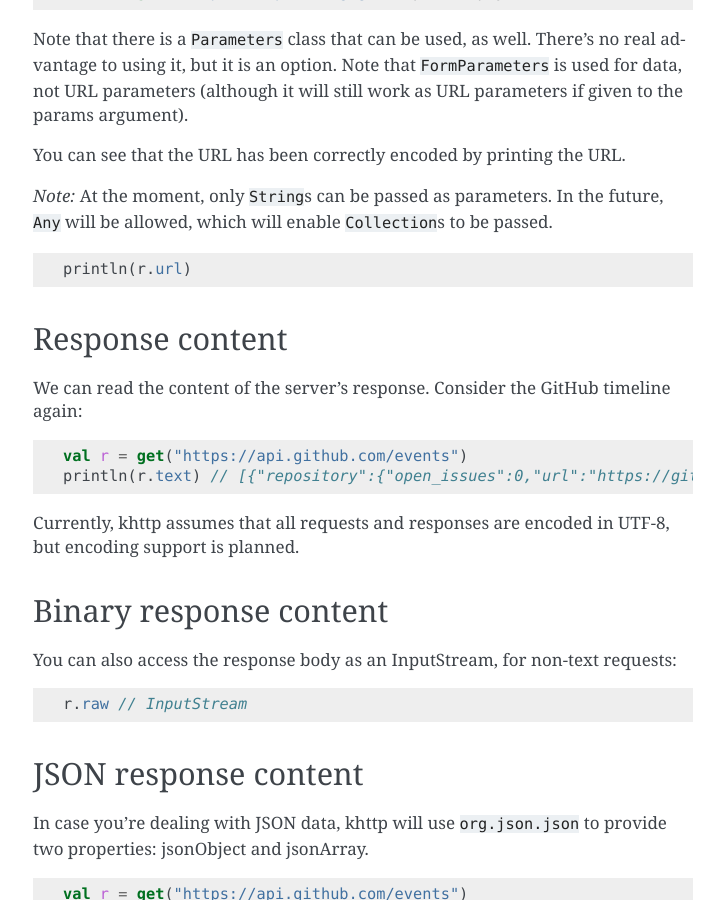
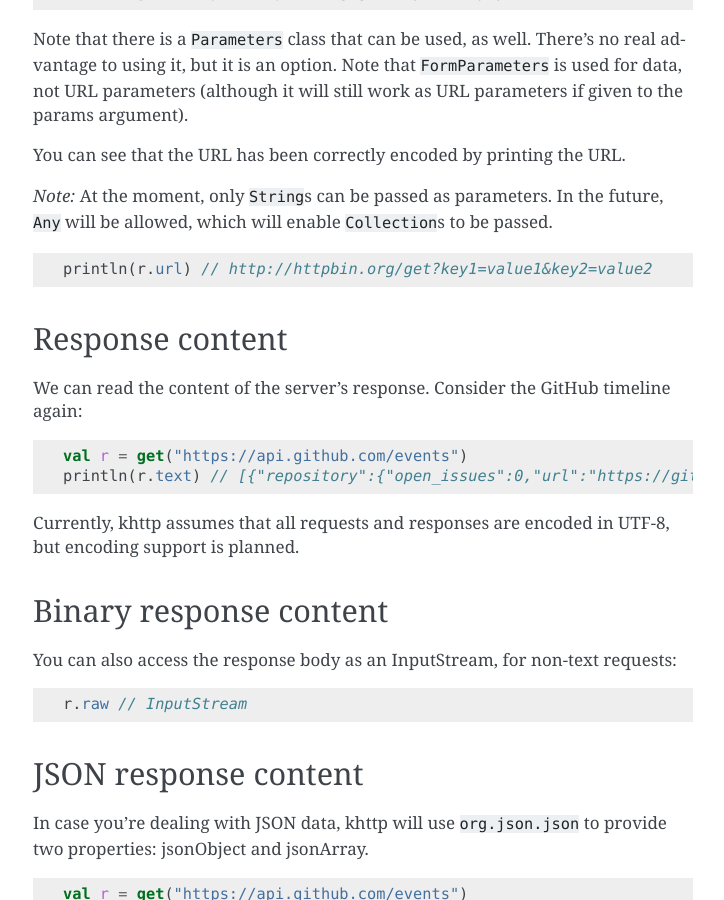
Before and after one commit to Karn/khttp-android, a Sphinx documentation site: the page built from docs/source/user/quickstart.rst, in a window 1280 px wide and 900 px high, scrolled down 1381 px. Shown: the whole window, without its empty margins (387-1111 px from the left). Built offline with Sphinx 7.4.7, drawn with Linux system fonts in a browser that asks for light colours; part of the change alters nothing that is shown.

Commit message:
Added: Output

```diff
--- a/docs/source/user/quickstart.rst
+++ b/docs/source/user/quickstart.rst
@@ -81,7 +81,7 @@ will enable ``Collection``\ s to be passed.
 
 ::
 
-    println(r.url)
+    println(r.url) // http://httpbin.org/get?key1=value1&key2=value2
 
 Response content
 ----------------
```
